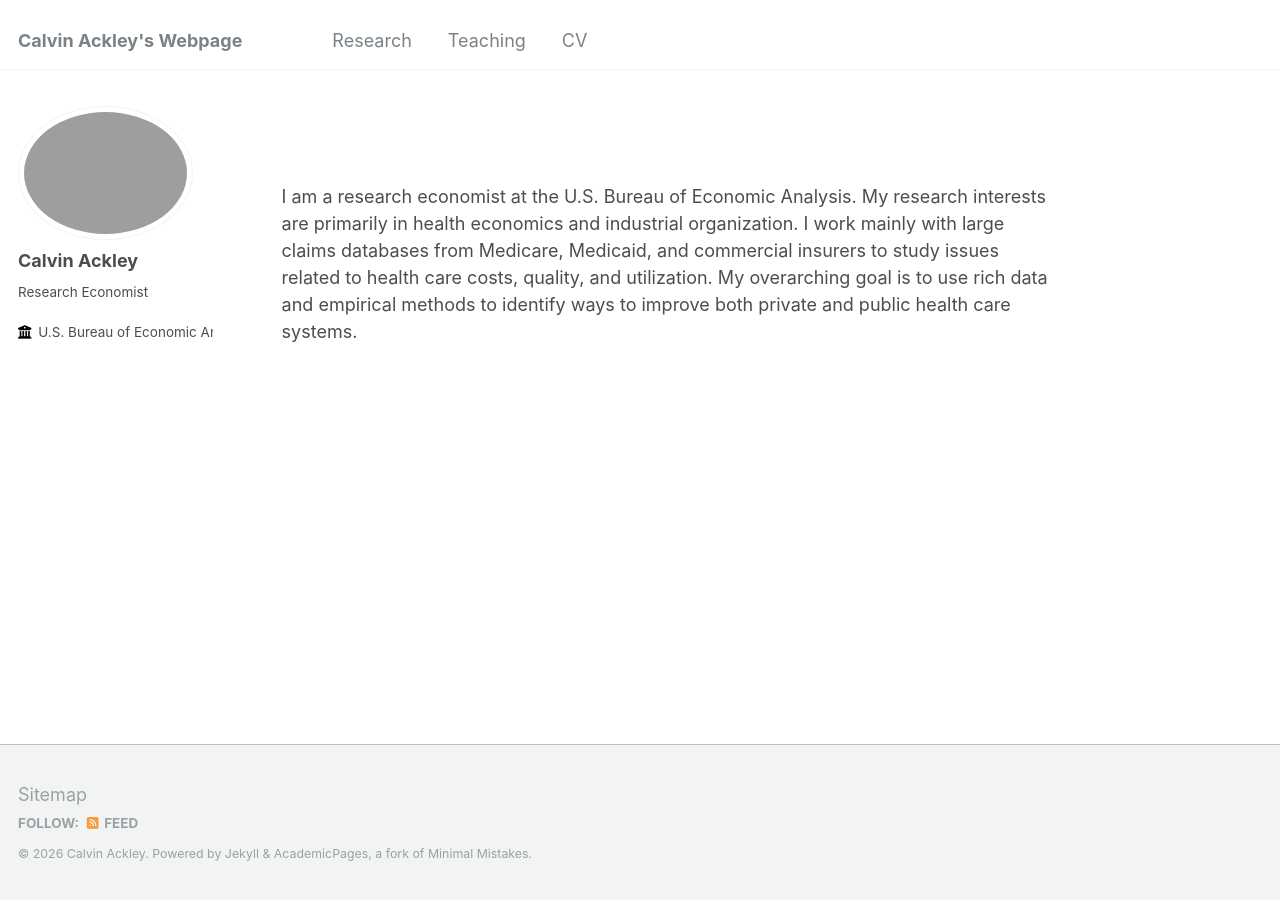
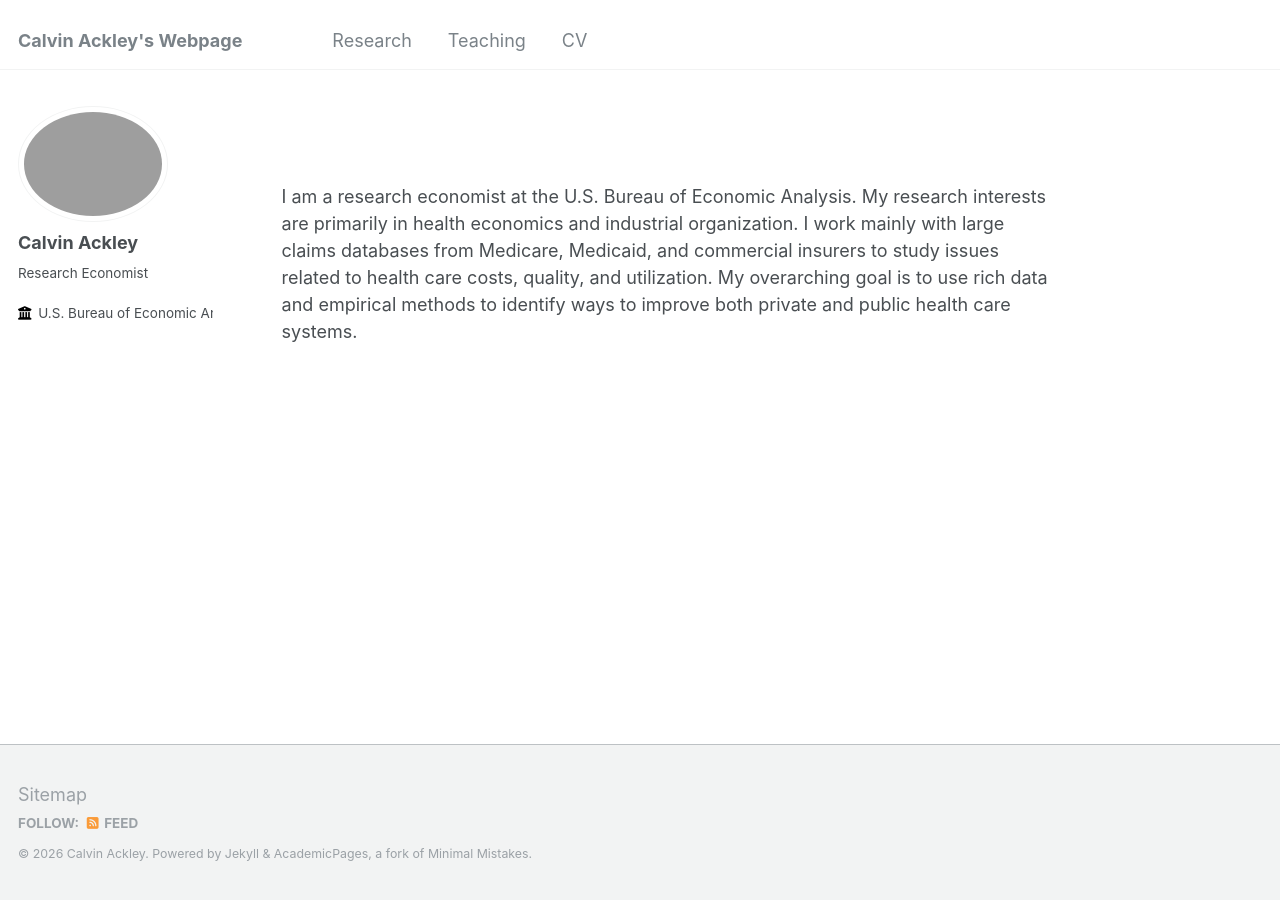
Before and after one commit to ackleycb/ackleycb.github.io, a Jekyll site: the page built from _pages/about.md, in a window 1280 px wide. Built offline with Jekyll 4.4.1, drawn with Linux system fonts in a browser that asks for light colours.

Commit message:
Import print styles and add custom avatar styles
Added custom styles for author avatar size.

```diff
--- a/assets/css/main.scss
+++ b/assets/css/main.scss
@@ -39,3 +39,9 @@
 @import "vendor/font-awesome/brands";
 @import "vendor/magnific-popup/magnific-popup";
 @import "print";
+
+/* Custom avatar size */
+.author__avatar img {
+  max-width: 150px !important;
+  max-height: 150px !important;
+}
```
